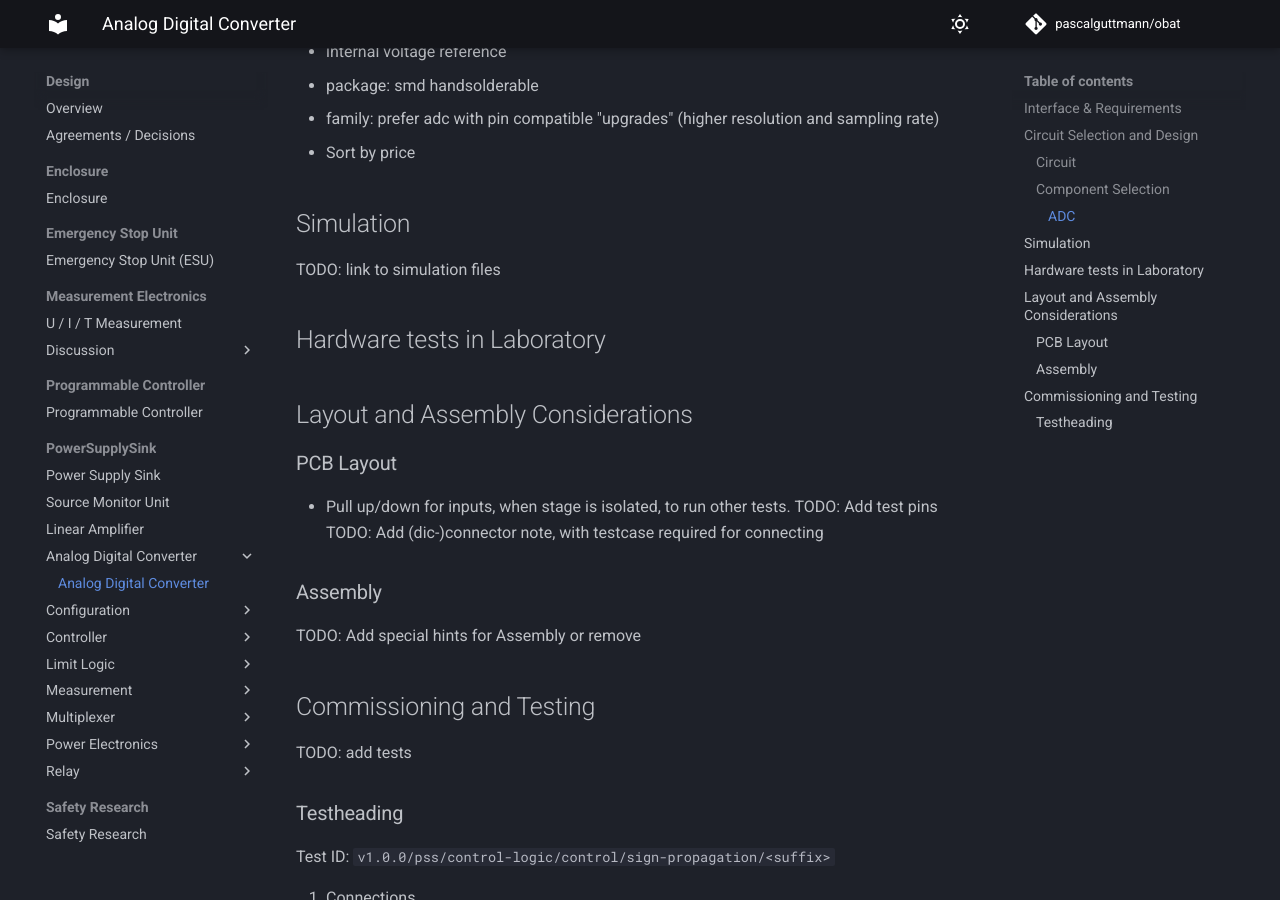
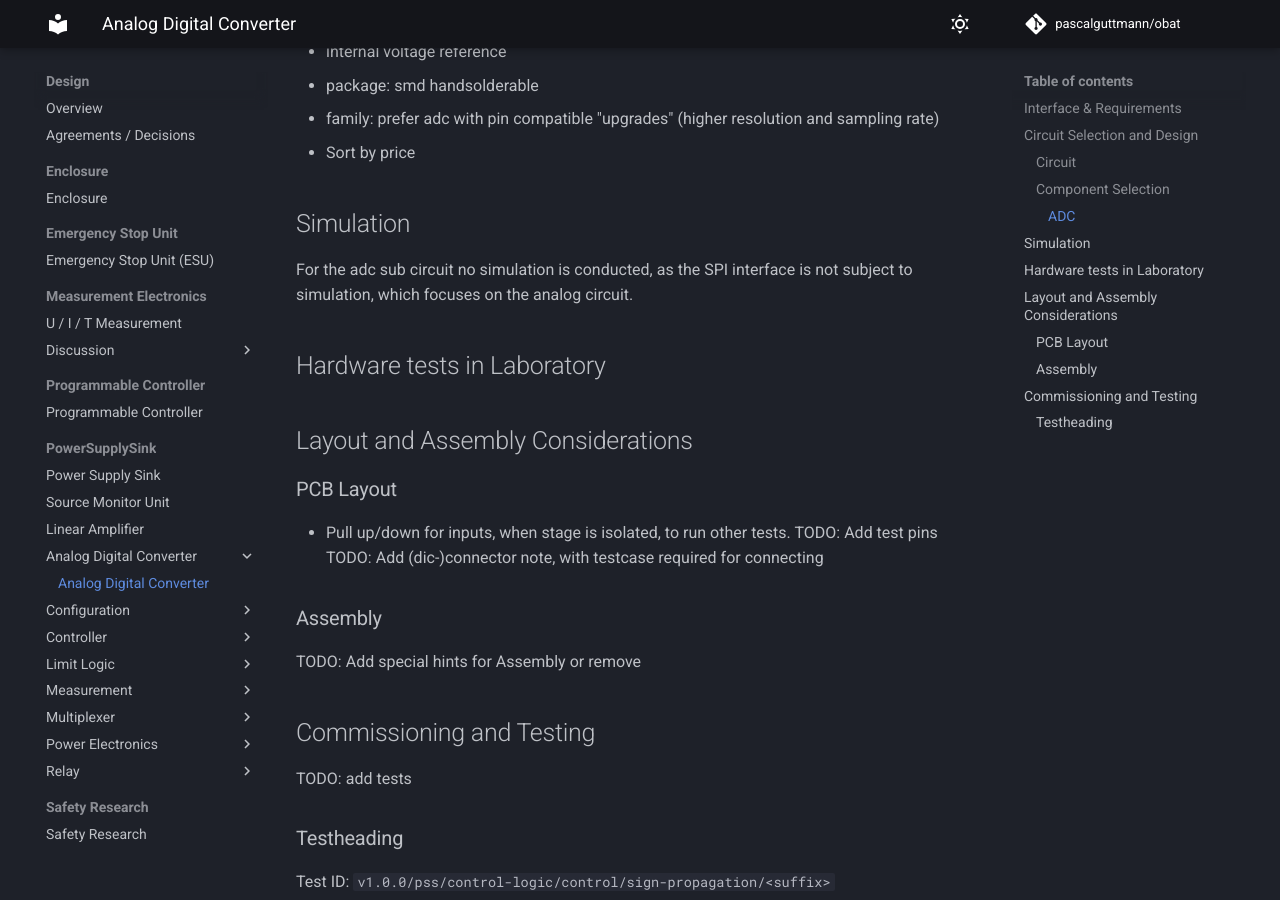
Before and after one commit to pascalguttmann/obat, an MkDocs documentation site: the page built from docs/design/pss/adc/adc.md, in a window 1280 px wide and 900 px high, scrolled down 2038 px. Built offline with MkDocs 1.6.1 and Material for MkDocs 9.7.7, drawn with Linux system fonts in a browser that asks for light colours; comment, search, counter and statistics services are not loaded.

Commit message:
add adc ltspice simulation negativ report

```diff
--- a/docs/design/pss/adc/adc.md
+++ b/docs/design/pss/adc/adc.md
@@ -77,7 +77,8 @@ sampling rate)
 
 ## Simulation
 
-TODO: link to simulation files
+For the adc sub circuit no simulation is conducted, as the SPI interface is not
+subject to simulation, which focuses on the analog circuit.
 
 ## Hardware tests in Laboratory
 
```
